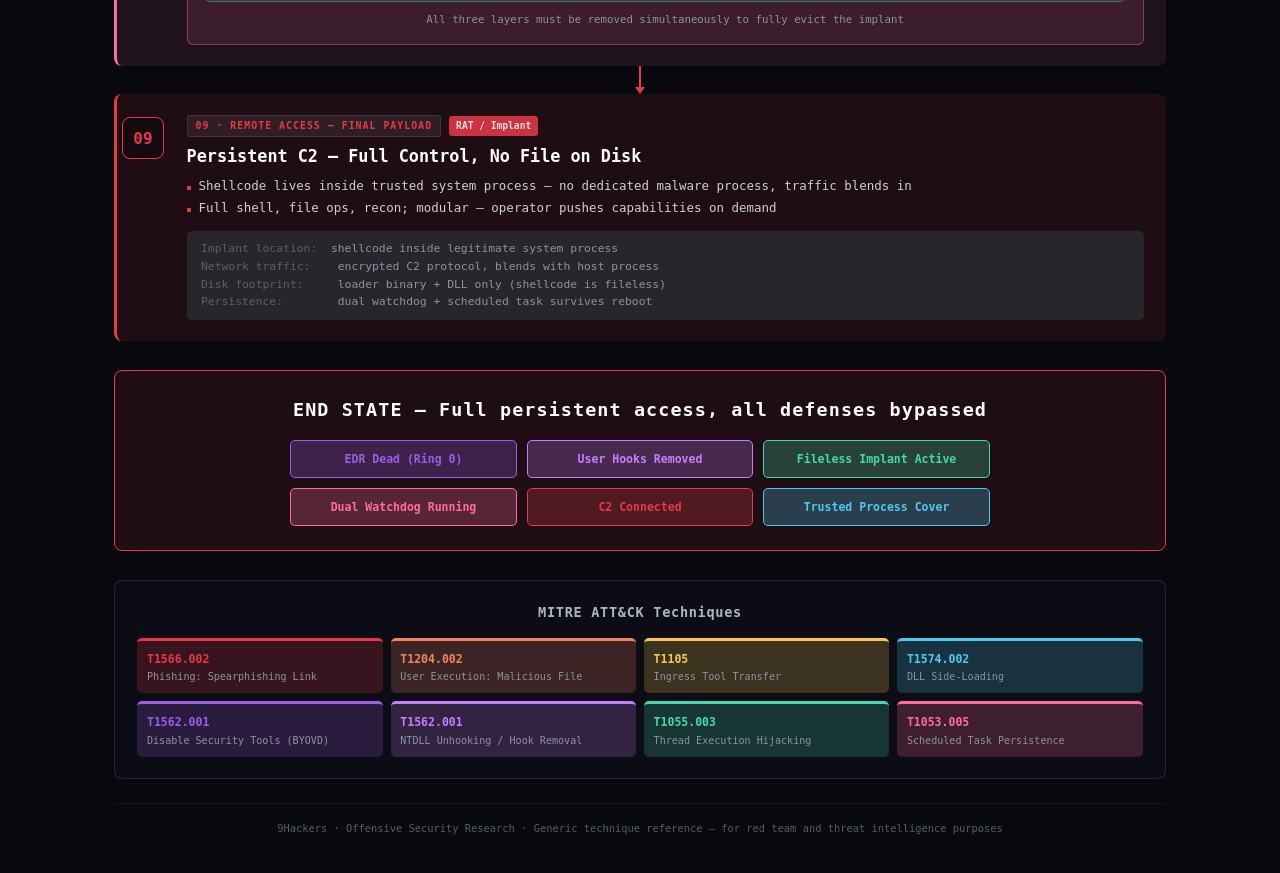
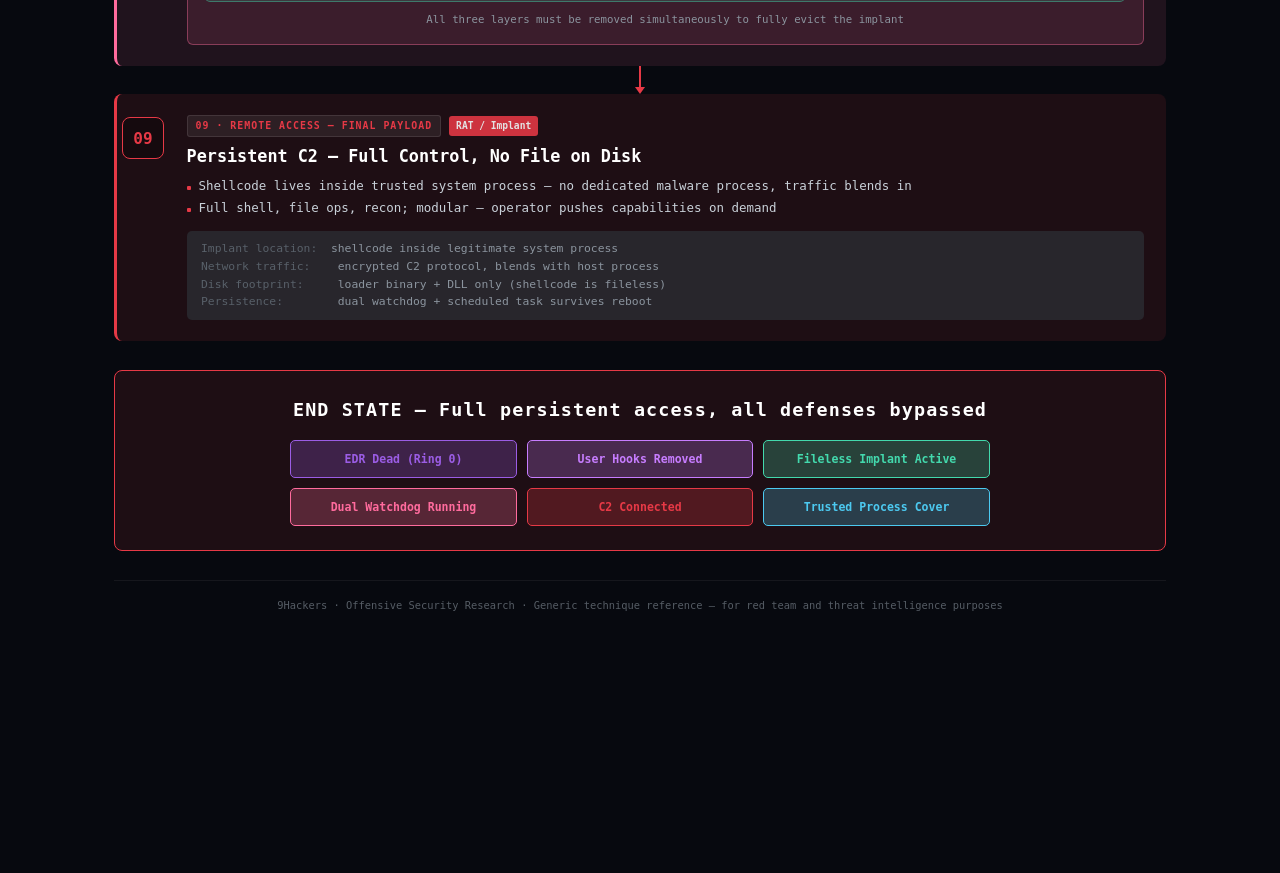
Before and after one commit to hassan0x/APT, a Jekyll site: the page built from methodology.html, in a window 1280 px wide and 900 px high, scrolled down 2926 px. Shown: the top 873 px of the window. Built offline with Jekyll 4.4.1, drawn with Linux system fonts in a browser that asks for light colours; after the commit the page ends 3604 px from its top, so only the background shows below that.

Commit message:
Remove MITRE section from methodology page

```diff
--- a/methodology.html
+++ b/methodology.html
@@ -381,45 +381,6 @@ ctx.Rip = (DWORD64)pRemote  <span class="cm">// hijack RIP to shellcode</span>
     </div>
   </div>
 
-  <!-- MITRE ATT&CK -->
-  <div class="sf-mitre-section">
-    <div class="sf-mitre-title">MITRE ATT&amp;CK Techniques</div>
-    <div class="sf-mitre-grid">
-      <div class="sf-mitre-cell" style="--mc-bg:rgba(230,57,70,0.20);--mc-color:#E63946;">
-        <div class="mc-code">T1566.002</div>
-        <div class="mc-name">Phishing: Spearphishing Link</div>
-      </div>
-      <div class="sf-mitre-cell" style="--mc-bg:rgba(244,132,95,0.20);--mc-color:#F4845F;">
-        <div class="mc-code">T1204.002</div>
-        <div class="mc-name">User Execution: Malicious File</div>
-      </div>
-      <div class="sf-mitre-cell" style="--mc-bg:rgba(249,199,79,0.20);--mc-color:#F9C74F;">
-        <div class="mc-code">T1105</div>
-        <div class="mc-name">Ingress Tool Transfer</div>
-      </div>
-      <div class="sf-mitre-cell" style="--mc-bg:rgba(76,201,240,0.20);--mc-color:#4CC9F0;">
-        <div class="mc-code">T1574.002</div>
-        <div class="mc-name">DLL Side-Loading</div>
-      </div>
-      <div class="sf-mitre-cell" style="--mc-bg:rgba(155,93,229,0.20);--mc-color:#9B5DE5;">
-        <div class="mc-code">T1562.001</div>
-        <div class="mc-name">Disable Security Tools (BYOVD)</div>
-      </div>
-      <div class="sf-mitre-cell" style="--mc-bg:rgba(199,125,255,0.20);--mc-color:#C77DFF;">
-        <div class="mc-code">T1562.001</div>
-        <div class="mc-name">NTDLL Unhooking / Hook Removal</div>
-      </div>
-      <div class="sf-mitre-cell" style="--mc-bg:rgba(67,217,173,0.20);--mc-color:#43D9AD;">
-        <div class="mc-code">T1055.003</div>
-        <div class="mc-name">Thread Execution Hijacking</div>
-      </div>
-      <div class="sf-mitre-cell" style="--mc-bg:rgba(255,107,157,0.20);--mc-color:#FF6B9D;">
-        <div class="mc-code">T1053.005</div>
-        <div class="mc-name">Scheduled Task Persistence</div>
-      </div>
-    </div>
-  </div>
-
   <div class="sf-footer">
     9Hackers &#183; Offensive Security Research &#183; Generic technique reference — for red team and threat intelligence purposes
   </div>
```
